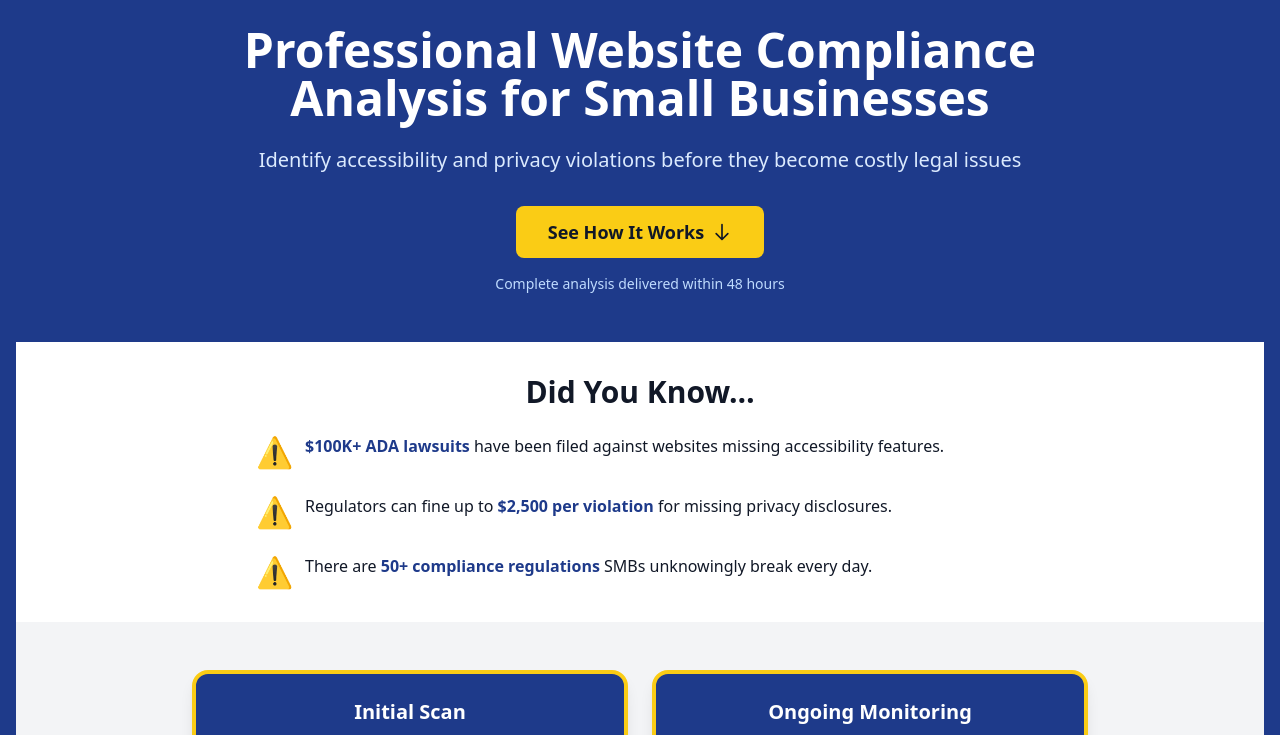
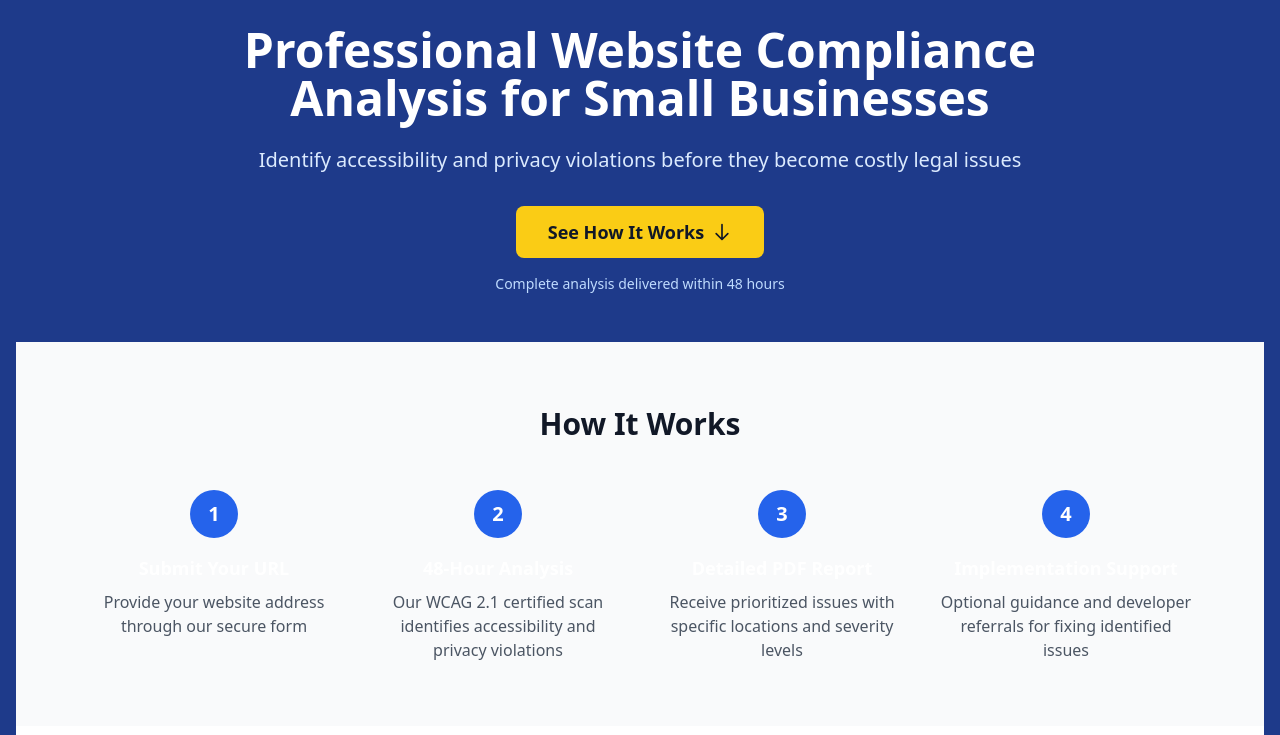
Before and after one commit to Tobyconduit/complyfinch, a plain HTML site: page index.html in a window 1280 px wide. Shown: the part 197-932 px from the top of the page. Drawn offline with nearby package versions, Linux system fonts and the light colour scheme.

Commit message:
Added How It Works Section

```diff
--- a/index.html
+++ b/index.html
@@ -33,6 +33,43 @@
             </svg>
         </a>
         <p class="text-sm mt-4 text-blue-200">Complete analysis delivered within 48 hours</p>
+    </div>
+</section>
+
+<!-- How It Works Section -->
+<section id="how-it-works" class="py-16 bg-gray-50">
+    <div class="max-w-6xl mx-auto px-6">
+        <h2 class="text-3xl font-bold text-center text-gray-900 mb-12">How It Works</h2>
+
+        <div class="grid md:grid-cols-4 gap-8">
+            <!-- Step 1 -->
+            <div class="text-center">
+                <div class="bg-blue-600 text-white rounded-full w-12 h-12 flex items-center justify-center mx-auto mb-4 text-xl font-bold">1</div>
+                <h3 class="text-lg font-semibold mb-2">Submit Your URL</h3>
+                <p class="text-gray-600">Provide your website address through our secure form</p>
+            </div>
+
+            <!-- Step 2 -->
+            <div class="text-center">
+                <div class="bg-blue-600 text-white rounded-full w-12 h-12 flex items-center justify-center mx-auto mb-4 text-xl font-bold">2</div>
+                <h3 class="text-lg font-semibold mb-2">48-Hour Analysis</h3>
+                <p class="text-gray-600">Our WCAG 2.1 certified scan identifies accessibility and privacy violations</p>
+            </div>
+
+            <!-- Step 3 -->
+            <div class="text-center">
+                <div class="bg-blue-600 text-white rounded-full w-12 h-12 flex items-center justify-center mx-auto mb-4 text-xl font-bold">3</div>
+                <h3 class="text-lg font-semibold mb-2">Detailed PDF Report</h3>
+                <p class="text-gray-600">Receive prioritized issues with specific locations and severity levels</p>
+            </div>
+
+            <!-- Step 4 -->
+            <div class="text-center">
+                <div class="bg-blue-600 text-white rounded-full w-12 h-12 flex items-center justify-center mx-auto mb-4 text-xl font-bold">4</div>
+                <h3 class="text-lg font-semibold mb-2">Implementation Support</h3>
+                <p class="text-gray-600">Optional guidance and developer referrals for fixing identified issues</p>
+            </div>
+        </div>
     </div>
 </section>
 
```
